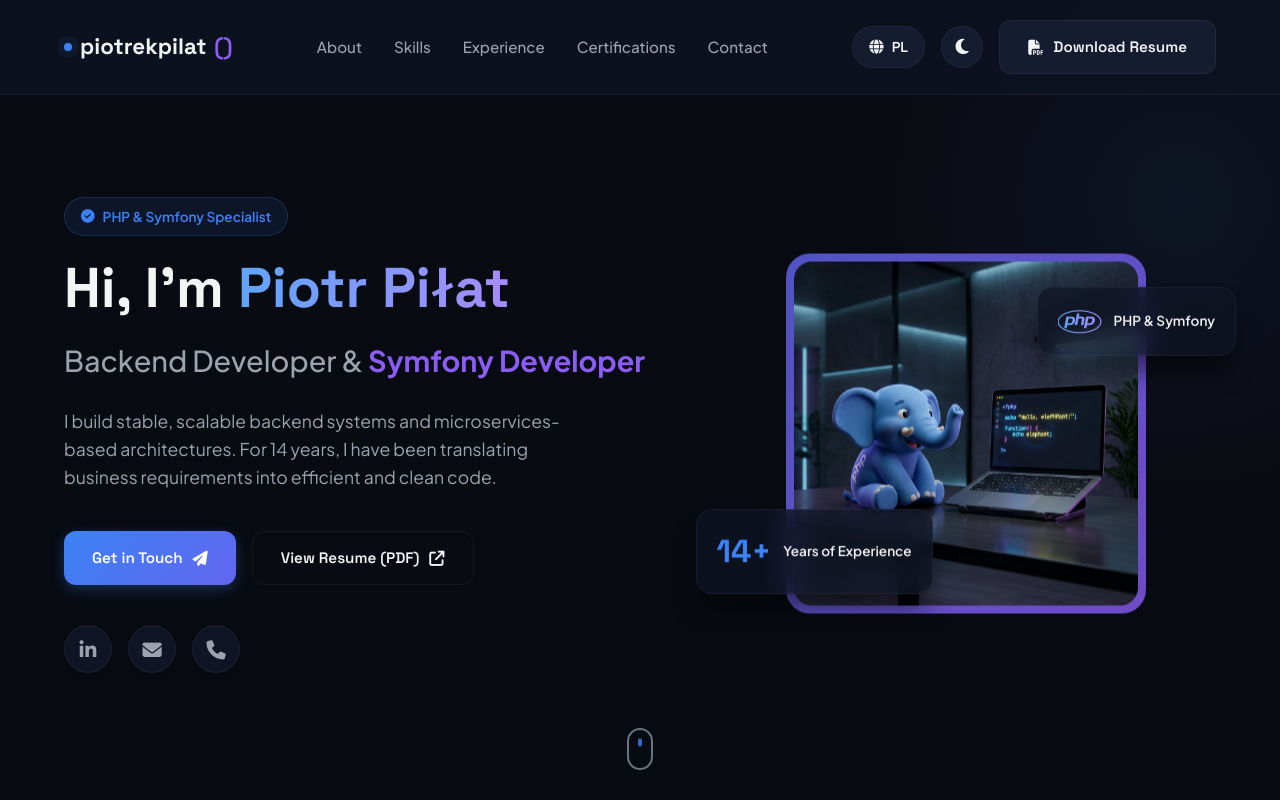
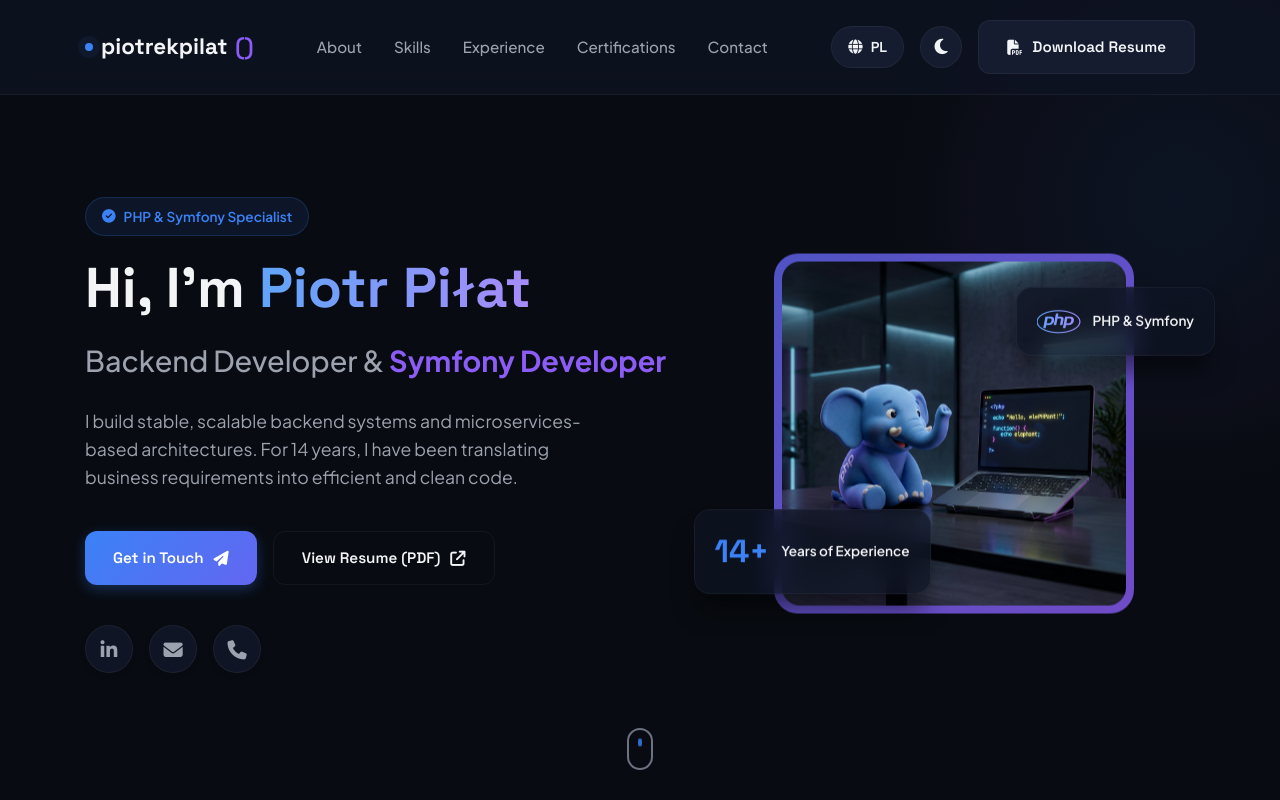
Before and after one commit to piotrekpilat/piotrekpilat.github.io, a plain HTML site: page index.html in a window 1280 px wide. Shown: the top 800 px of the page. Drawn offline with Linux system fonts and the light colour scheme.

Commit message:
Refactor: Redefine .container to match Bootstrap's responsive breakpoints and max-widths

```diff
--- a/style.css
+++ b/style.css
@@ -110,9 +110,35 @@ img {
 
 .container {
     width: 100%;
-    max-width: 1200px;
-    margin: 0 auto;
-    padding: 0 24px;
+    padding-right: 15px;
+    padding-left: 15px;
+    margin-right: auto;
+    margin-left: auto;
+}
+@media (min-width: 576px) {
+    .container {
+        max-width: 540px;
+    }
+}
+@media (min-width: 768px) {
+    .container {
+        max-width: 720px;
+    }
+}
+@media (min-width: 992px) {
+    .container {
+        max-width: 960px;
+    }
+}
+@media (min-width: 1200px) {
+    .container {
+        max-width: 1140px;
+    }
+}
+@media (min-width: 1400px) {
+    .container {
+        max-width: 1320px;
+    }
 }
 
 .section {
```
